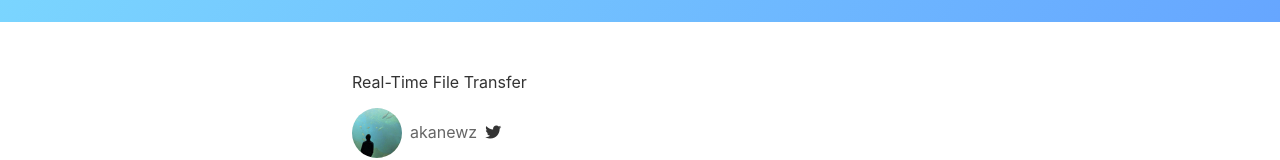
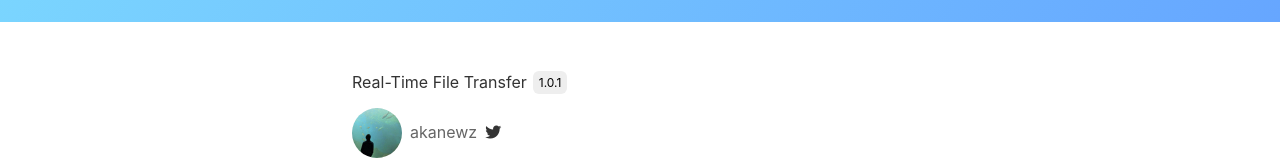
Before and after one commit to ryo4004/rts, a React (Create React App) app in the folder client/: page / in a window 1280 px wide. Shown: the part 1719-1879 px from the top of the page. Built offline with nearby package versions, Linux system fonts and the light colour scheme.

Commit message:
バージョンを表示する

```diff
--- a/client/src/Component/Main/Guest/Guest.tsx
+++ b/client/src/Component/Main/Guest/Guest.tsx
@@ -5,6 +5,7 @@ import { connect } from 'react-redux'
 
 import { prepare } from '../../../Actions/Status'
 import { receiverConnect, disconnect } from '../../../Actions/Connection'
+import { version } from '../../../Library/Library'
 
 import FileController from '../FileController/FileController'
 
@@ -129,6 +130,7 @@ class Guest extends Component<Props> {
           <div className="title">
             <h2>
               <Link to="/">Real-Time File Transfer</Link>
+              <span className="version">{version}</span>
             </h2>
           </div>
         </footer>
--- a/client/src/Component/Main/Home/Home.tsx
+++ b/client/src/Component/Main/Home/Home.tsx
@@ -4,6 +4,7 @@ import { Link } from 'react-router-dom'
 import { connect } from 'react-redux'
 
 import { prepare } from '../../../Actions/Status'
+import { version } from '../../../Library/Library'
 
 import Profile from '../../../Assets/profile-pic.jpg'
 
@@ -162,6 +163,7 @@ class Home extends Component<Props> {
           <div className="title">
             <h2>
               <Link to="/">Real-Time File Transfer</Link>
+              <span className="version">{version}</span>
             </h2>
           </div>
           <div className="author">
--- a/client/src/Component/Main/Host/Host.tsx
+++ b/client/src/Component/Main/Host/Host.tsx
@@ -6,6 +6,7 @@ import { connect } from 'react-redux'
 import { prepare } from '../../../Actions/Status'
 import { senderConnect, disconnect } from '../../../Actions/Connection'
 import { addFile, sendData, deleteFile } from '../../../Actions/Sender'
+import { version } from '../../../Library/Library'
 
 import FileController from '../FileController/FileController'
 
@@ -163,6 +164,7 @@ class Host extends Component<Props> {
           <div className="title">
             <h2>
               <Link to="/">Real-Time File Transfer</Link>
+              <span className="version">{version}</span>
             </h2>
           </div>
         </footer>
--- a/client/src/Component/Main/Main.scss
+++ b/client/src/Component/Main/Main.scss
@@ -9,7 +9,8 @@
     }
 
     h2 {
-      display: block;
+      display: flex;
+      align-items:center;
       margin: 24px auto 12px 12px;
       font-size: 16px;
       font-weight: normal;
@@ -21,6 +22,15 @@
         &:hover {
           text-decoration: underline;
         }
+      }
+
+      .version{
+        display:inline-block;
+        margin-left: 6px;
+        padding: 2px 6px;
+        border-radius: 6px;
+        background: #eee;
+        font-size:12px;
       }
     }
 
```
